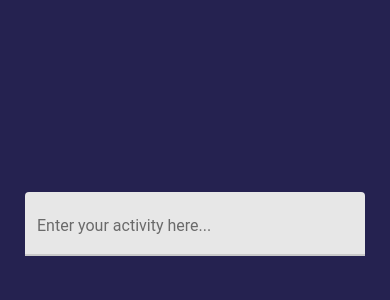
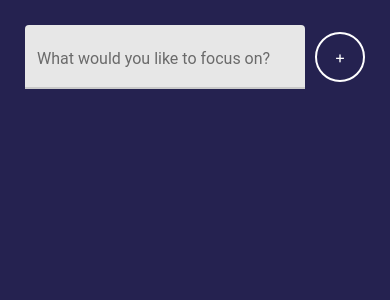
Before and after one commit to abrokwas/activityfocustimer, a React Native app: screen / in a window 390 px wide. Shown: the top 300 px of the page. Built offline with nearby package versions, Linux system fonts and the light colour scheme.

Commit message:
Added rounded button to textInput in row flex direction

```diff
--- a/App.js
+++ b/App.js
@@ -3,6 +3,7 @@
 import Constants from 'expo-constants';
 import {colors} from './src/utils/colors';
 import { Focus } from './src/features/focus';
+
 
 export default function App() {
   return (
--- a/app.json
+++ b/app.json
@@ -1,7 +1,7 @@
 {
   "expo": {
     "name": "activityfocustimer",
-    "slug": "snack-af464d0f-1e7d-4b07-ab39-25e2a4fa692e",
+    "slug": "snack-52023bdd-1482-4fd5-a2f5-455b46723824",
     "version": "1.0.0",
     "orientation": "portrait",
     "icon": "./assets/icon.png",
--- /dev/null
+++ b/src/components/RoundedButton.js
@@ -0,0 +1,29 @@
+import React from 'react';
+import { TouchableOpacity, Text, StyleSheet } from 'react-native';
+import { colors } from '../utils/colors';
+
+export const RoundedButton = ({
+  style = {},
+  textStyle = {},
+  size = 125,
+  ...props
+}) => {
+  return (
+    <TouchableOpacity style={[styles(size).radius, style]} onPress={props.onPress}>
+      <Text style={[styles(size).text, textStyle]}>{props.title}</Text>
+    </TouchableOpacity>
+  );
+};
+
+const styles = (size) => ({
+    radius: {
+      borderRadius: size / 2,
+      width: size,
+      height: size,
+      alignItems: 'center',
+      justifyContent: "center",
+      borderColor: colors.white,
+      borderWidth: 2
+    },
+    text: { color: colors.white, fontSize: size / 3 },
+  });
--- a/src/features/focus.js
+++ b/src/features/focus.js
@@ -1,26 +1,41 @@
-import React from 'react';
-import  { View, Text, StyleSheet } from 'react-native';
-import {TextInput} from 'react-native-paper';
-import {colors} from '../utils/colors';
+import React, { useState } from 'react';
+import { View, Text, StyleSheet } from 'react-native';
+import { TextInput } from 'react-native-paper';
+import { colors } from '../utils/colors';
+import { RoundedButton } from '../components/RoundedButton';
 
-export const Focus = () => (
-  <View style = {styles.container}>
-    <View style = {styles.inputContainer}>
-      <TextInput label = "Enter your activity here..." />
+export const Focus = () => {
+  const [subject, setSubject] = useState(null);
+  return (
+    <View style={styles.container}>
+      <View style={styles.inputContainer}>
+        <TextInput
+          style={styles.textInput}
+          onChangeText={setSubject}
+          label="What would you like to focus on?"
+        />
+        <View style={styles.button}>
+          <RoundedButton title="+" size={50} />
         </View>
       </View>
-)
+    </View>
+  );
+};
 
-const styles = StyleSheet.create(
-  {
+const styles = StyleSheet.create({
   container: {
     flex: 1,
   },
-
+  button: {
+    justifyContent: 'center',
+  },
+  textInput: {
+    flex: 1,
+    marginRight: 10,
+  },
   inputContainer: {
-      flex: 0.5,
     padding: 25,
     justifyContent: 'center',
-    }
-  }
-)
+    flexDirection: 'row',
+  },
+});
```
Lines whose indentation alone changed are shown as unchanged.
